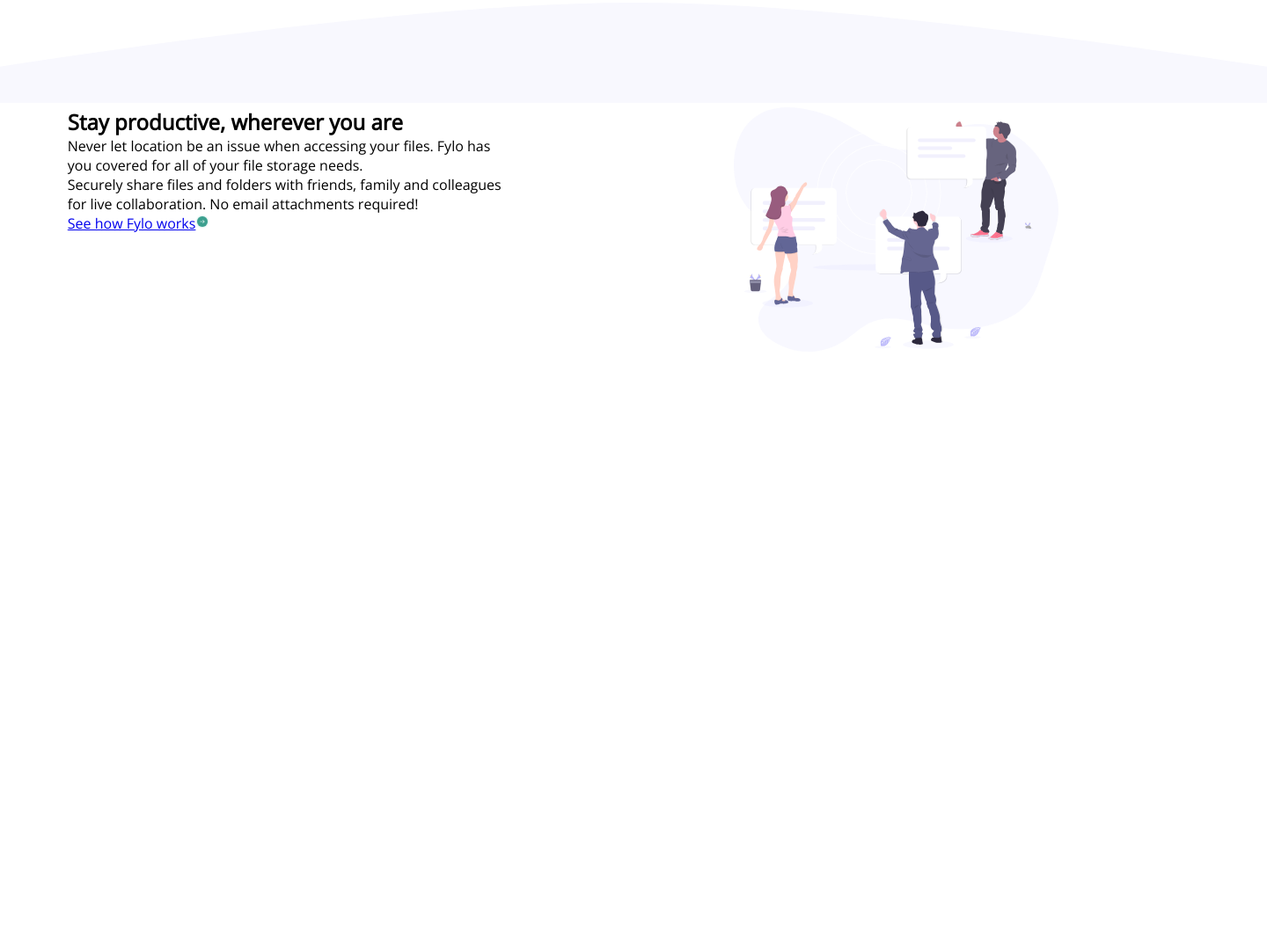
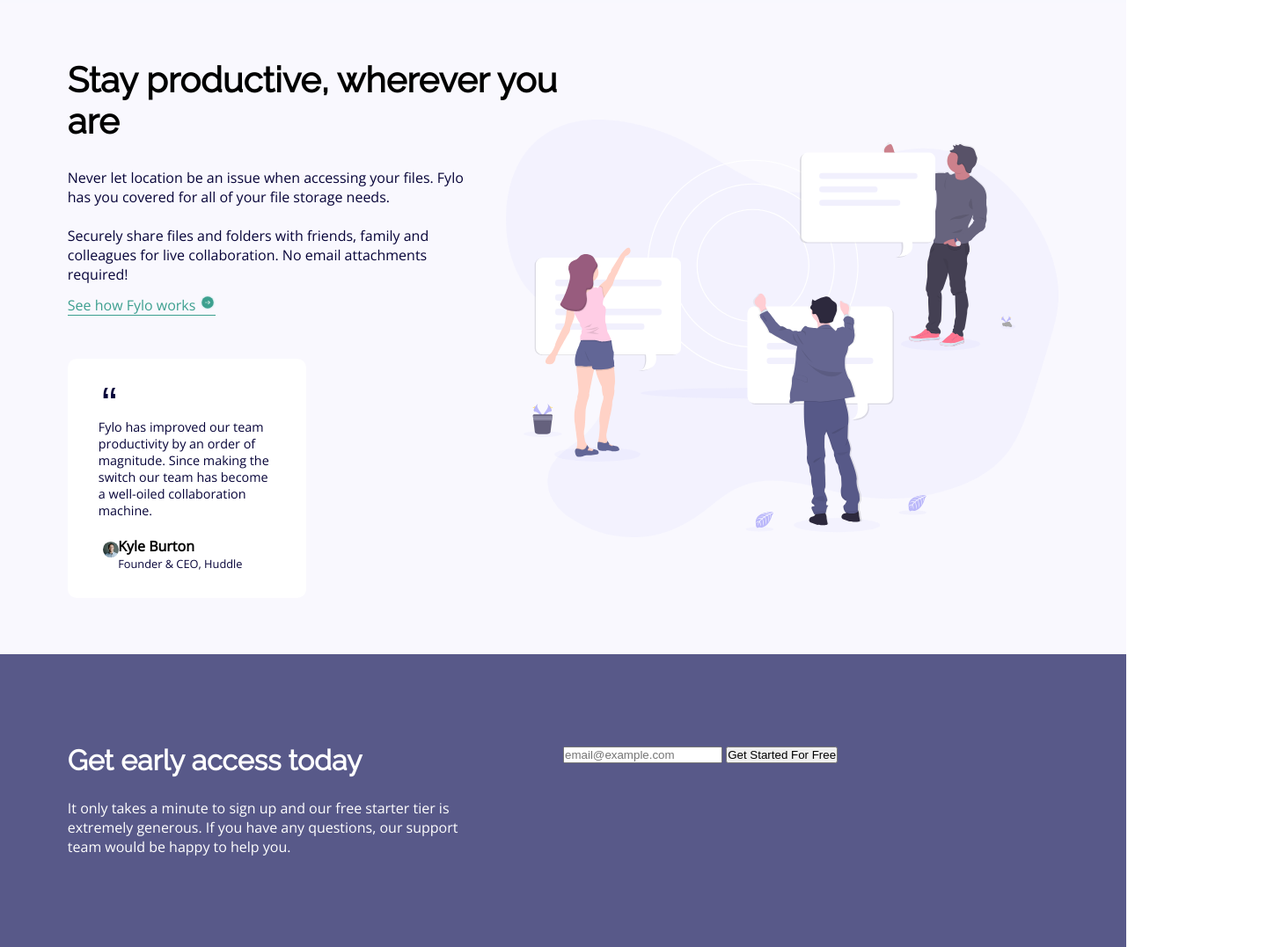
Before and after one commit to LePetitLouis/Integration-HTML-CSS, a plain HTML site: page index.html in a window 1280 px wide. Shown: the part 797-1874 px from the top of the page at 88% size, 1440 px wide, since content can reach past the window. Before the commit the page ends 1197 px from the top, so only its background shows below. Drawn offline with nearby package versions, Linux system fonts and the light colour scheme.

Commit message:
Second Part

```diff
--- a/index.html
+++ b/index.html
@@ -42,20 +42,47 @@
       <img src="images/illustration-1.svg" alt="illustration 1">
     </div>
   </section>
-  <img src="images/bg-curve-desktop.svg" alt="curve">
+
   <section class="secTwo">
     <div class="textBoxTwo">
       <h1>Stay productive, wherever you are</h1>
       <p>Never let location be an issue when accessing your files. Fylo has you
-        covered for all of your file storage needs.<br>
+        covered for all of your file storage needs.<br><br>
         Securely share files and folders with friends, family and colleagues for
         live collaboration. No email attachments required!</p>
         <a href="#">See how Fylo works<img src="images/icon-arrow.svg" alt="flèche"></a>
+        <div class="quote">
+          <img class="icon-quotes" src="images/icon-quotes.svg">
+          <p>Fylo has improved our team productivity by an order of magnitude. Since
+            making the switch our team has become a well-oiled collaboration machine.</p>
+          <div class="profil">
+            <div>
+              <img class="avatar" src="images/avatar-testimonial.jpg">
+            </div>
+            <div>
+              <h2>Kyle Burton</h2>
+              <p class="job">Founder & CEO, Huddle</p>
+            </div>
+          </div>
+        </div>
     </div>
     <div class="illustration2">
       <img src="images/illustration-2.svg" alt="illustration 2">
     </div>
   </section>
+
+  <section class="sign">
+    <div class="textBoxThree">
+      <h1>Get early access today</h1>
+      <p>It only takes a minute to sign up and our free starter tier is extremely generous.
+        If you have any questions, our support team would be happy to help you.</p>
+    </div>
+    <div class="form">
+      <input type="text" placeholder="email@example.com">
+      <button>Get Started For Free</button>
+    </div>
+  </section>
+
   <footer>
   </footer>
 </body>
--- a/style.css
+++ b/style.css
@@ -45,6 +45,9 @@ body{
     align-items: center;
     min-height: 100vh;
     padding: 0 3%;
+    background: url(images/bg-curve-desktop.svg);
+    background-position: bottom;
+    background-repeat: no-repeat;
 }
 
 .secOne .textBox{
@@ -54,7 +57,7 @@ body{
 .secOne .textBox h1{
     font-family: 'Raleway', sans-serif;
     font-weight: 700;
-    font-size: 2.1em;
+    font-size: 2.5em;
 }
 
 .secOne .textBox p{
@@ -86,23 +89,105 @@ body{
     align-items: center;
 }
 
+/******* SECOND SECTION ********/
+
 .secTwo{
     display: flex;
-    padding: 0 6%;
+    align-items: center;
+    padding: 5% 6%;
+    background-color: #F9F8FE;
 }
 
-.secTwo .textBoxTwo h2{
+.secTwo .textBoxTwo h1{
     font-family: 'Raleway', sans-serif;
     font-weight: 700;
-    font-size: 2.1em;
+    font-size: 2.5em;
+}
+
+.secTwo .textBoxTwo a{
+    text-decoration: none;
+    color: hsl(170, 45%, 43%);
+    border-bottom: 1px solid hsl(170, 45%, 43%);
+}
+
+.secTwo .textBoxTwo p{
+    color: hsl(243, 87%, 12%);
+    margin-top: 5%;
+    margin-bottom: 2%;
+    margin-right: 25%;
+}
+
+.secTwo .textBoxTwo img{
+    width: 3%;
+    margin-left: 5px;
+}
+
+.secTwo .quote{
+    background-color: #fff;
+    border-radius: 10px;
+    padding: 30px 35px;
+    width: 45%;
+    margin-top: 50px;
+}
+
+.secTwo .quote .icon-quotes{
+    width: 15px;
+}
+
+.secTwo .quote p{
+    font-size: 0.9em;
+    margin: 8% 0;
+}
+
+.secTwo .quote .profil{
+    display: grid;
+    grid-template-columns: 1fr 8fr;
+}
+
+.secTwo .quote .avatar{
+    width: 80%;
+    border-radius: 50%;
+    margin-top: 10px;
+}
+
+.secTwo .quote .profil h2{
+    font-size: 1em;
+    margin-top: 2%;
+}
+
+.secTwo .profil .job{
+    font-size: 0.8em;
+    margin: 0;
 }
 
 .secTwo .illustration2{
     display: flex;
     justify-content: flex-end;
     align-items: center;
+    max-width: 600px;
 }
 
 .secTwo .illustration2 img{
-    max-width: 60%;
+    max-width: 120%;
 }
+
+/******* SIGN SECTION ********/
+.sign{
+    display: grid;
+    grid-template-columns: 1fr 1fr;
+    background-color: hsl(238, 22%, 44%);
+    padding: 8% 6%;
+}
+
+.sign .textBoxThree h1{
+    color: #fff;
+    font-family: 'Raleway', sans-serif;
+    font-weight: 700;
+    font-size: 2em;
+}
+
+.sign .textBoxThree p{
+    color: #fff;
+    margin-top: 25px;
+    margin-right: 15%;
+}
```
Also changed, not shown: 2 other files.
